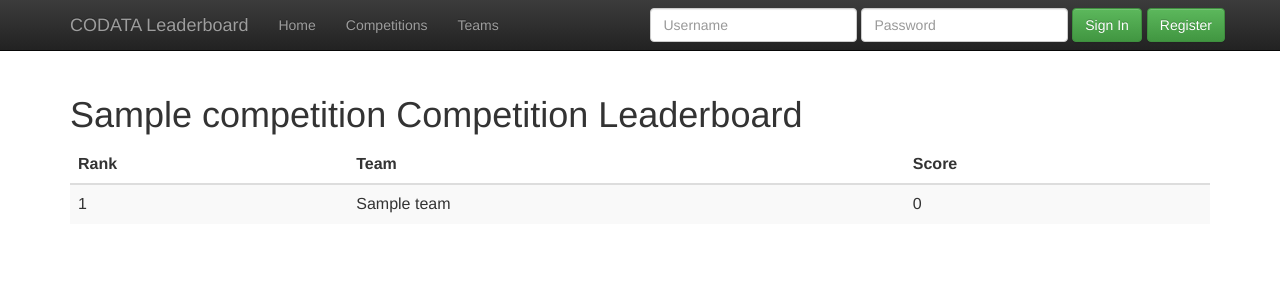
After one commit to EntilZha/leaderboard, a Django app: a page that uses leaderboard/templates/leaderboard/competition/competition.html in a window 1280 px wide. The commit adds this page. Shown: the top 300 px of the page. Run offline with Django 3.2, Linux system fonts and the light colour scheme; tables that the repository leaves empty hold one stand-in row (values such as "Sample post"); some libraries are stand-ins or nearby versions.

Commit message:
Add competition leaderboard

```diff
--- a/leaderboard/models.py
+++ b/leaderboard/models.py
@@ -54,6 +54,7 @@ class Competition(models.Model):
     start_date = models.DateTimeField()
     end_date = models.DateTimeField()
     level = models.CharField(max_length=20, choices=COMPETITION_LEVELS)
+    best_submission = models.ForeignKey('Submission', null=True, related_name='+', blank=True)
 
     def __str__(self):
         mst = timezone('America/Denver')
--- /dev/null
+++ b/leaderboard/templates/leaderboard/competition/competition.html
@@ -0,0 +1,27 @@
+{% extends "leaderboard/page.html" %}
+
+{% block title %}{{ competition.name }}Competitions{% endblock %}
+
+{% block content %}
+
+  <h1>{{ competition.name }} Competition Leaderboard</h1>
+  <table class="table table-striped">
+  <thead>
+  <tr>
+    <th>Rank</th>
+    <th>Team</th>
+    <th>Score</th>
+  </tr>
+  </thead>
+  <tbody>
+  {% for t in competition.team_set.all %}
+    <tr>
+      <td>{{ forloop.counter }}</td>
+      <td>{{ t.name }}</td>
+      <td>0</td>
+    </tr>
+  {% endfor %}
+  </tbody>
+  </table>
+
+{% endblock %}
--- a/leaderboard/templates/leaderboard/user/profile.html
+++ b/leaderboard/templates/leaderboard/user/profile.html
@@ -1,6 +1,6 @@
 {% extends "leaderboard/page.html" %}
 
-{% block title %}Your Teams and Competitions{% endblock %}
+{% block title %}Profile: {{ profile_user.username }}{% endblock %}
 
 {% block content %}
 
--- a/leaderboard/urls.py
+++ b/leaderboard/urls.py
@@ -13,5 +13,6 @@ urlpatterns = [
     }, name='login'),
     url(r'^logout/$', logout, {'next_page': '/'}),
     url(r'^user/teams/$', competitions.teams),
-    url(r'^user/profile/(?P<username>[\w.@+-]+)/', users.profile)
+    url(r'^user/profile/(?P<username>[\w.@+-]+)/', users.profile),
+    url(r'^competition/(?P<competition_name>[a-zA-Z ]+)/', competitions.competition)
 ]
--- a/leaderboard/views/competitions.py
+++ b/leaderboard/views/competitions.py
@@ -1,5 +1,8 @@
 from django.contrib.auth.decorators import login_required
-from django.shortcuts import render
+from django.contrib import messages
+from django.shortcuts import render, redirect
+
+from leaderboard.models import Competition
 
 
 @login_required
@@ -7,3 +10,18 @@ def teams(request):
     user = request.user
     user_teams = user.team_set.prefetch_related()
     return render(request, 'leaderboard/user/teams.html', {'teams': user_teams})
+
+
+def competition(request, competition_name=None):
+    if competition_name is None:
+        messages.error(request, 'Competition with name "{}" does not exist'.format(
+            competition_name))
+        return redirect('/')
+
+    comp = Competition.objects.filter(name__iexact=competition_name).first()
+    if comp is None:
+        messages.error(request, 'Competition with name "{}" does not exist'.format(
+            competition_name))
+        return redirect('/')
+    else:
+        return render(request, 'leaderboard/competition/competition.html', {'competition': comp})
```
Also changed, not shown: leaderboard/views/users.py (+5 -6 lines).
